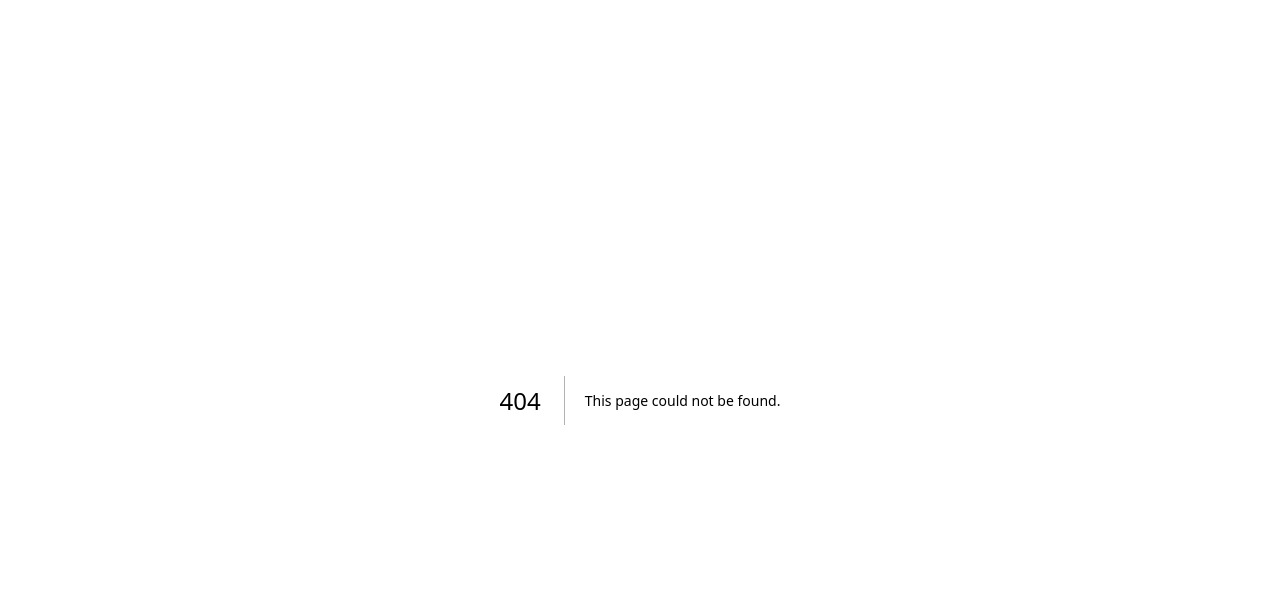
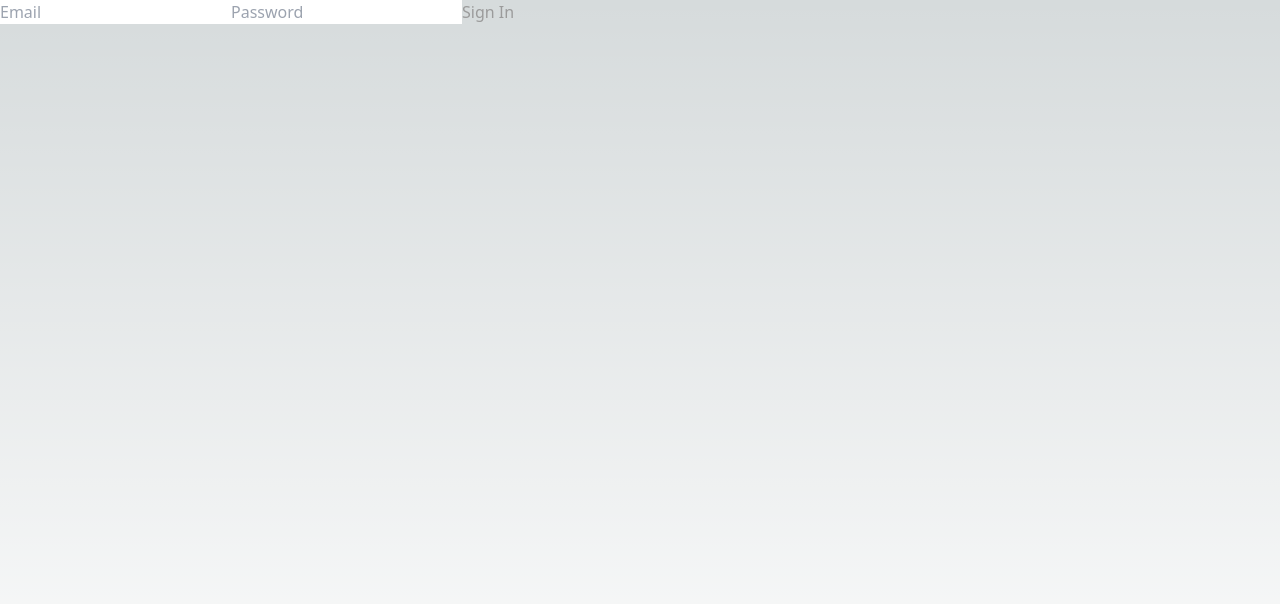
Before and after one commit to alexisDiaz-W/Findr, a Next.js app: page /InternSignInPage in a window 1280 px wide. Before the commit this address had no page. Shown: the top 604 px of the page. Built offline with nearby package versions, Linux system fonts and the light colour scheme.

Commit message:
Created InternSignInPage.tsx, allows users to login, authenticates with the DB table

```diff
--- /dev/null
+++ b/app/InternSignInPage/page.tsx
@@ -0,0 +1,45 @@
+// src/components/SignInForm.js
+'use client'
+import React from 'react';
+import { useForm } from 'react-hook-form';
+import axios from 'axios';
+
+const SignInForm = () => {
+    const { register, handleSubmit, formState: { errors } } = useForm();
+
+    const onSubmit = async data => {
+        try {
+            const response = await axios.post('https://bsrwoinpyj.execute-api.us-east-2.amazonaws.com/dev/Findr-UserData/Findr-User-Auth', data);
+            console.log(response.data); // Handle response based on your API logic
+            alert('Login successful!');
+        } catch (error) {
+            if (error.response && error.response.status === 401) {
+                alert('Invalid credentials');
+            } else {
+                alert('Login failed');
+            }
+        }
+    };
+
+    return (
+        <form className="min-h-screen" onSubmit={handleSubmit(onSubmit)}>
+            <input
+                {...register("email", { required: "Email is required" })}
+                placeholder="Email"
+                type="email"
+            />
+            {errors.email && <p>{errors.email.message}</p>}
+
+            <input
+                {...register("password", { required: "Password is required" })}
+                placeholder="Password"
+                type="password"
+            />
+            {errors.password && <p>{errors.password.message}</p>}
+
+            <button type="submit">Sign In</button>
+        </form>
+    );
+};
+
+export default SignInForm;
--- a/app/SignIn/page.tsx
+++ b/app/SignIn/page.tsx
@@ -6,9 +6,7 @@ import NavBar from "../../components/NavBar/navBar"
 export default function SignIn() {
     return (
         <>
-
             <NavBar />
-
             {/* pt-[60px], adjust 60px of height padding to match navbar for hiding page content behind navbar during scrolling. */}
             < div className="flex min-h-screen flex-1 flex-col justify-center px-6 py-12 lg:px-8  bg-gray pt-[60px]" >
 
--- a/package.json
+++ b/package.json
@@ -23,6 +23,7 @@
     "next": "14.1.0",
     "react": "^18",
     "react-dom": "^18",
+    "react-hook-form": "^7.51.3",
     "react-router-dom": "^6.22.0"
   },
   "devDependencies": {
```
Also changed, not shown: 1 other file (tests, documents, lock files or other folders).
